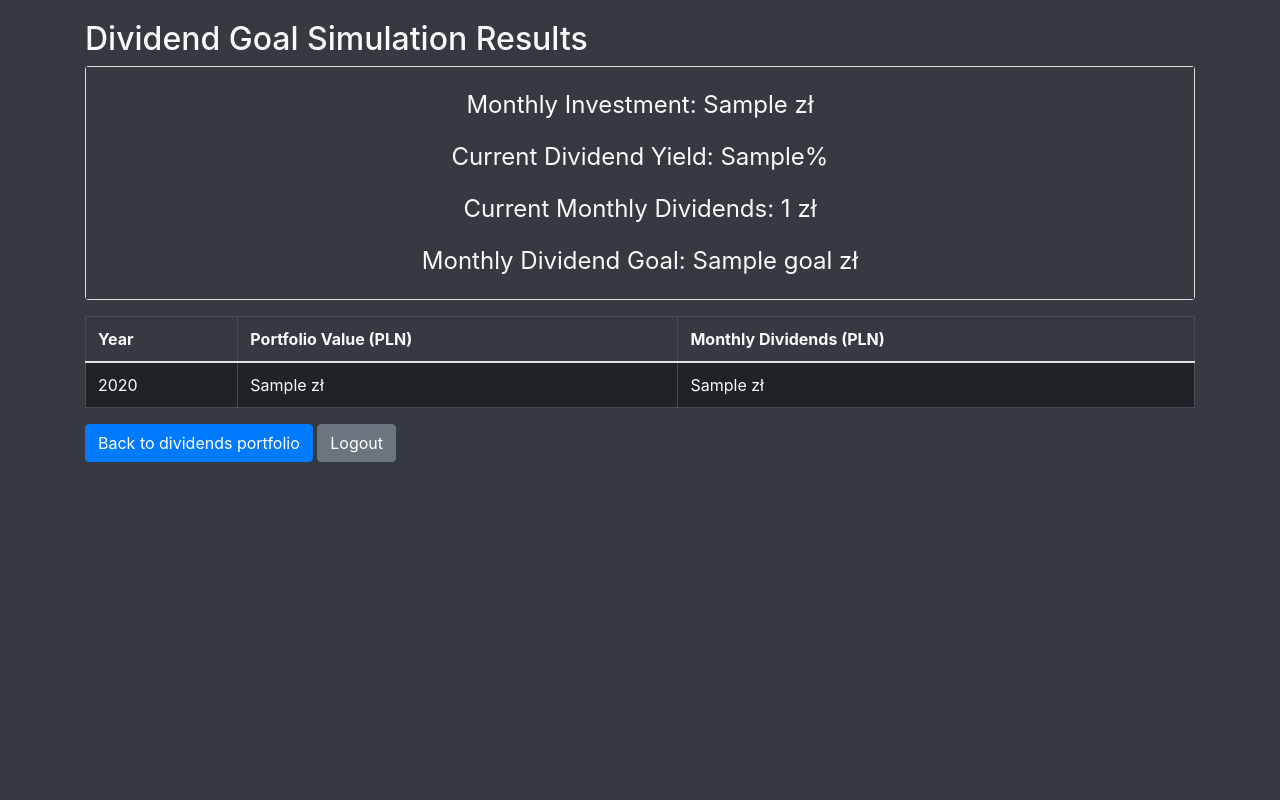
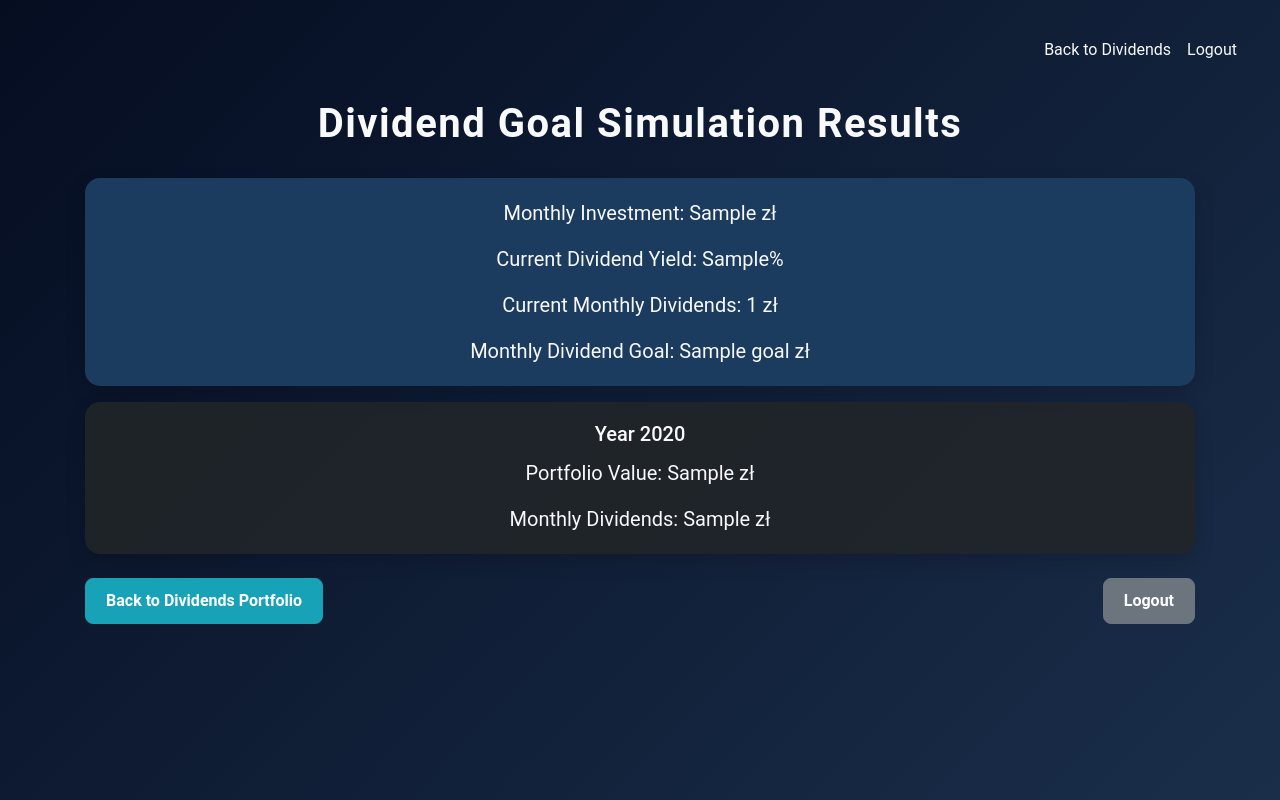
Before and after one commit to SURFLOU/DividendCity, a Django app: template Dywidendy_GPW/templates/simulate_dividend_results.html in a window 1280 px wide. Run offline with Django 4.2, Linux system fonts and the light colour scheme; the template is opened without the code that fills it: most values are stand-ins (such as "Sample title", 1, 10 or a date in 2020); parts of the project's set-up code (start-up, migrations or seed data) failed here and were passed over; some libraries are stand-ins or nearby versions.

Commit message:
feat: changed frontend for dividend goal simulation

```diff
--- a/Dywidendy_GPW/templates/dividends.html
+++ b/Dywidendy_GPW/templates/dividends.html
@@ -7,7 +7,6 @@
     <meta charset="UTF-8">
     <meta name="viewport" content="width=device-width, initial-scale=1.0">
     <title>Dividends</title>
-    <!-- Bootstrap CSS -->
     <link rel="stylesheet" href="https://stackpath.bootstrapcdn.com/bootstrap/4.5.2/css/bootstrap.min.css">
     <style>
         body {
--- a/Dywidendy_GPW/templates/simulate_dividend_results.html
+++ b/Dywidendy_GPW/templates/simulate_dividend_results.html
@@ -3,43 +3,120 @@
 <html lang="en">
 <head>
 {% block head %}
-{{ block.super }}
+    {{ block.super }}
     <meta charset="UTF-8">
     <meta name="viewport" content="width=device-width, initial-scale=1.0">
     <title>Simulate Dividend Goal</title>
     <link rel="stylesheet" href="https://stackpath.bootstrapcdn.com/bootstrap/4.5.2/css/bootstrap.min.css">
     <style>
         body {
-            background-color: #343a40;
+            background: linear-gradient(135deg, #050d21, #1a2e4a);
             color: #f8f9fa;
             padding: 20px;
+            font-family: 'Roboto', sans-serif;
         }
-        .table-custom {
-            background-color: #212529;
+
+        h2 {
+            font-size: 2.5rem;
+            font-weight: bold;
+            text-align: center;
+            margin-bottom: 30px;
+            letter-spacing: 1.5px;
+        }
+
+        .navbar-custom {
+            border-radius: 8px;
+            padding: 10px 15px;
+            margin-bottom: 20px;
+        }
+
+        .navbar-custom .navbar-brand,
+        .navbar-custom .nav-link {
             color: #f8f9fa;
-            border: 1px solid #454d55;
+            font-size: 1rem;
         }
-        .table-custom th,
-        .table-custom td {
-            border: 1px solid #454d55;
+
+        .navbar-custom .nav-link:hover {
+            color: #17a2b8;
         }
-        .table-custom thead {
-            background-color: #343a40;
+
+        .card-custom {
+            background-color: rgba(33, 37, 41, 0.9);
+            border: none;
+            border-radius: 15px;
+            box-shadow: 0px 8px 20px rgba(0, 0, 0, 0.15);
+            color: #f8f9fa;
+            margin-bottom: 20px;
+            transition: all 0.3s ease;
         }
+
+        .card-dark-blue {
+            background-color: #1b3b5f;
+            border: none;
+            border-radius: 15px;
+            box-shadow: 0px 8px 20px rgba(0, 0, 0, 0.15);
+            color: #f8f9fa;
+            margin-bottom: 20px;
+            transition: all 0.3s ease;
+        }
+
         .card-text {
             text-align: center;
-            font-size: 24px;
+            font-size: 1.25rem;
+        }
+
+        .btn-primary {
+            background-color: #17a2b8;
+            border-color: #17a2b8;
+            border-radius: 8px;
+            padding: 10px 20px;
+            font-size: 1rem;
+            font-weight: bold;
+            transition: background-color 0.3s ease, border-color 0.3s ease;
+        }
+
+        .btn-primary:hover {
+            background-color: #138496;
+            border-color: #117a8b;
+        }
+
+        .btn-secondary {
+            background-color: #6c757d;
+            border-color: #6c757d;
+            border-radius: 8px;
+            padding: 10px 20px;
+            font-size: 1rem;
+            font-weight: bold;
+            transition: background-color 0.3s ease, border-color 0.3s ease;
+        }
+
+        .btn-secondary:hover {
+            background-color: #5a6268;
+            border-color: #545b62;
         }
     </style>
 {% endblock head %}
 </head>
 <body>
 {% block content %}
+    <nav class="navbar navbar-expand-lg navbar-custom">
+        <div class="collapse navbar-collapse show" id="navbarNav">
+            <ul class="navbar-nav ml-auto">
+                <li class="nav-item">
+                    <a class="nav-link" href="{% url 'dividends' %}">Back to Dividends</a>
+                </li>
+                <li class="nav-item">
+                    <a class="nav-link" href="{% url 'logout' %}">Logout</a>
+                </li>
+            </ul>
+        </div>
+    </nav>
+
     <div class="container">
         <h2>Dividend Goal Simulation Results</h2>
 
-        <div class="card mb-3">
-            <div class="card-body bg-dark">
+        <div class="card mb-3 card-dark-blue">
+            <div class="card-body">
                 <p class="card-text">Monthly Investment: {{ monthly_investment }} zł</p>
                 <p class="card-text">Current Dividend Yield: {{ dividend_yield }}%</p>
                 <p class="card-text">Current Monthly Dividends: {{ total_monthly_dividends }} zł</p>
@@ -47,29 +124,20 @@
             </div>
         </div>
 
-        <div class="table-responsive">
-            <table class="table table-custom table-striped">
-                <thead>
-                    <tr>
-                        <th>Year</th>
-                        <th>Portfolio Value (PLN)</th>
-                        <th>Monthly Dividends (PLN)</th>
-                    </tr>
-                </thead>
-                <tbody>
-                    {% for result in results %}
-                    <tr>
-                        <td>{{ result.year }}</td>
-                        <td>{{ result.portfolio_value }} zł</td>
-                        <td>{{ result.monthly_dividends }} zł</td>
-                    </tr>
-                    {% endfor %}
-                </tbody>
-            </table>
+        {% for result in results %}
+        <div class="card card-custom">
+            <div class="card-body">
+                <h5 class="card-title text-center">Year {{ result.year }}</h5>
+                <p class="card-text">Portfolio Value: {{ result.portfolio_value }} zł</p>
+                <p class="card-text">Monthly Dividends: {{ result.monthly_dividends }} zł</p>
+            </div>
         </div>
+        {% endfor %}
 
-        <a href="{% url 'dividends' %}" class="btn btn-primary">Back to dividends portfolio</a>
-        <a href="{% url 'logout' %}" class="btn btn-secondary">Logout</a>
+        <div class="d-flex justify-content-between mt-4">
+            <a href="{% url 'dividends' %}" class="btn btn-primary">Back to Dividends Portfolio</a>
+            <a href="{% url 'logout' %}" class="btn btn-secondary">Logout</a>
+        </div>
     </div>
 {% endblock content %}
 </body>
```
